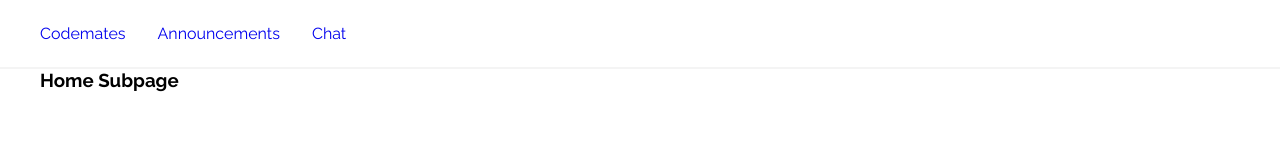
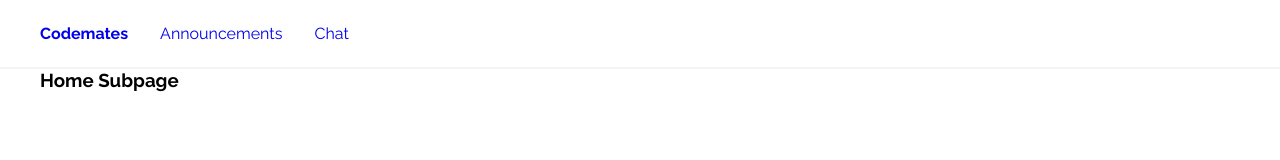
Before and after one commit to Trybuu/codemates, a React (Vite) app in the folder client/: page / in a window 1280 px wide. Shown: the top 160 px of the page. Built offline with nearby package versions, Linux system fonts and the light colour scheme.

Commit message:
active navigation links

```diff
--- a/client/src/components/navbar/Navbar.jsx
+++ b/client/src/components/navbar/Navbar.jsx
@@ -3,24 +3,41 @@ import { NavLink } from 'react-router-dom'
 import classes from './Navbar.module.scss'
 
 export default function Navbar() {
+  const links = [
+    {
+      path: '/',
+      linkName: 'Codemates',
+    },
+    {
+      path: '/announcements',
+      linkName: 'Announcements',
+    },
+    {
+      path: '/chat',
+      linkName: 'Chat',
+    },
+  ]
+
   return (
     <nav className={classes['nav']}>
       <ul className={classes['nav-links']}>
-        <li>
-          <NavLink className={classes['nav-links__link']} to={'/'}>
-            Codemates
-          </NavLink>
-        </li>
-        <li>
-          <NavLink className={classes['nav-links__link']} to={'/announcements'}>
-            Announcements
-          </NavLink>
-        </li>
-        <li>
-          <NavLink className={classes['nav-links__link']} to={'/chat'}>
-            Chat
-          </NavLink>
-        </li>
+        {links.map((link, index) => {
+          return (
+            <li key={index}>
+              <NavLink
+                to={link.path}
+                className={({ isActive }) =>
+                  isActive
+                    ? `${classes['nav-links__link']} ${classes['nav-links__link--active']}`
+                    : classes['nav-links__link']
+                }
+                end
+              >
+                {link.linkName}
+              </NavLink>
+            </li>
+          )
+        })}
       </ul>
     </nav>
   )
--- a/client/src/components/navbar/Navbar.module.scss
+++ b/client/src/components/navbar/Navbar.module.scss
@@ -15,5 +15,13 @@
   &__link {
     display: block;
     text-decoration: none;
+
+    &--active {
+      font-weight: 700;
+    }
   }
 }
+
+.active {
+  color: orange;
+}
--- a/client/src/index.css
+++ b/client/src/index.css
@@ -11,5 +11,11 @@
 .content-wrapper {
   max-width: 1200px;
   min-height: 100vh;
+
   margin: 0 auto;
+  padding: 1rem;
+
+  @media screen and (min-width: 1200px) {
+    padding: 0;
+  }
 }
```
